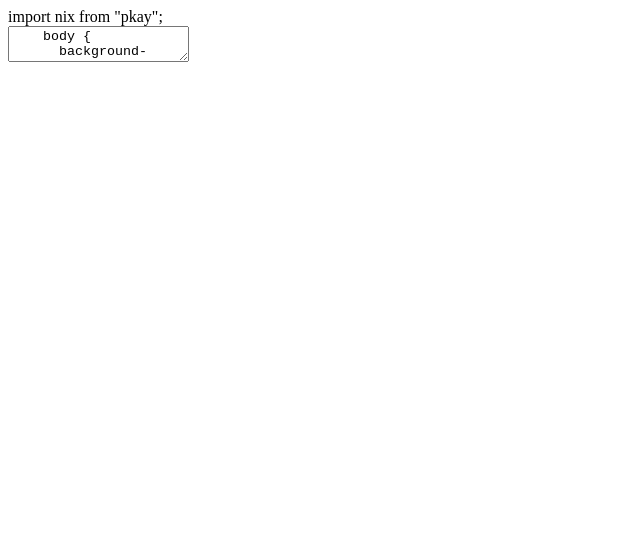
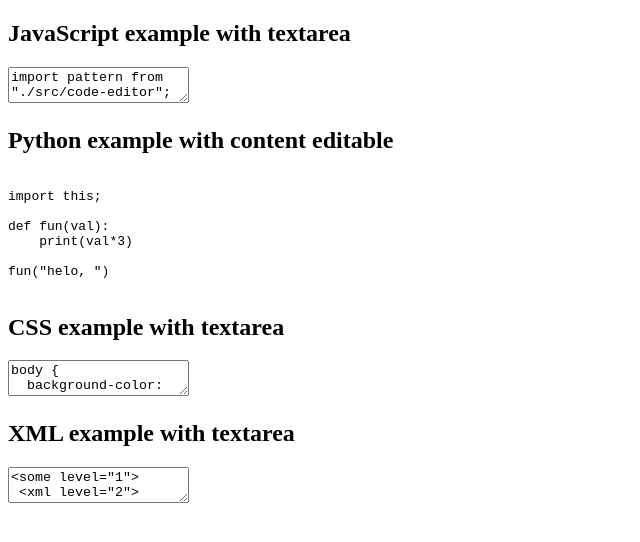
Before and after one commit to Patternslib/pat-code-editor, a website built with webpack: page src/index.html in a window 1280 px wide. Shown: the whole page, without its empty margins (0-640 px from the left). Built offline with nearby package versions, Linux system fonts and the light colour scheme; what @patternslib/patternslib would draw is missing.

Commit message:
maint: Better examples.

```diff
--- a/src/index.html
+++ b/src/index.html
@@ -1,20 +1,68 @@
 <!DOCTYPE html>
 <html>
   <head>
-    <meta http-equiv="Content-Type" content="text/html; charset=UTF-8" />
+    <meta http-equiv="Content-Type"
+          content="text/html; charset=UTF-8"
+    />
     <title>code editor demo</title>
-    <script src="/dist/bundle.js" type="text/javascript" charset="utf-8"></script>
+    <script charset="utf-8"
+            src="/dist/bundle.js"
+            type="text/javascript"
+    ></script>
   </head>
   <body>
 
-    <div class="pat-code-editor" data-pat-code-editor="language: javascript" contenteditable>
-    import nix from "pkay";
-    </div>
+    <h2>JavaScript example with textarea</h2>
+    <textarea class="pat-code-editor"
+         autocomplete="off"
+         data-pat-code-editor="language: javascript; theme: okaidia"
+    >
+import pattern from "./src/code-editor";
 
-    <textarea class="pat-code-editor" data-pat-code-editor="language: css">
-    body {
-      background-color: black;
-    }
+def init(el) {
+    const editor = new pattern(el);
+}
+
+init(document.querySelector(".pat-code-editor"));
+    </textarea>
+
+    <h2>Python example with content editable</h2>
+    <pre><code class="pat-code-editor"
+         autocomplete="off"
+         contenteditable=""
+         data-pat-code-editor="language: python; theme: okaidia"
+    >
+import this;
+
+def fun(val):
+    print(val*3)
+
+fun("helo, ")
+    </code></pre>
+
+    <h2>CSS example with textarea</h2>
+    <textarea class="pat-code-editor"
+              autocomplete="off"
+              data-pat-code-editor="language: css; tab: '  '; theme: okaidia"
+    >
+body {
+  background-color: red;
+  color: blue;
+}
+    </textarea>
+
+    <h2>XML example with textarea</h2>
+    <textarea class="pat-code-editor"
+              autocomplete="off"
+              data-pat-code-editor="language: xml; tab: '  '; theme: okaidia"
+    >
+&lt;some level="1"&gt;
+ &lt;xml level="2"&gt;
+   &lt;example level="3"&gt;
+       some ampersands &amp;&amp;&amp;
+   &lt;/example&gt;
+ &lt;/xml&gt;
+&lt;/some&gt;
     </textarea>
 
   </body>
```
